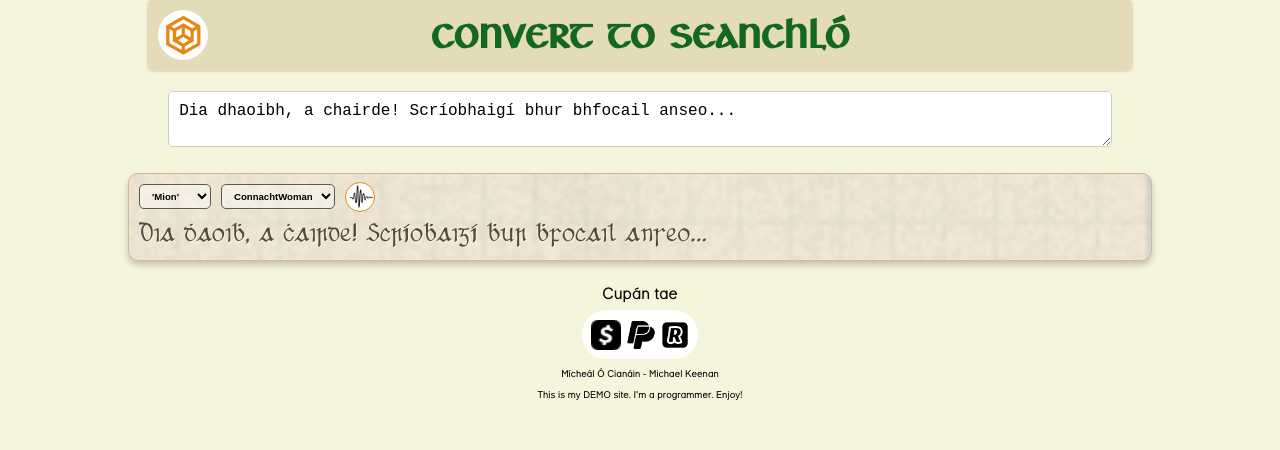
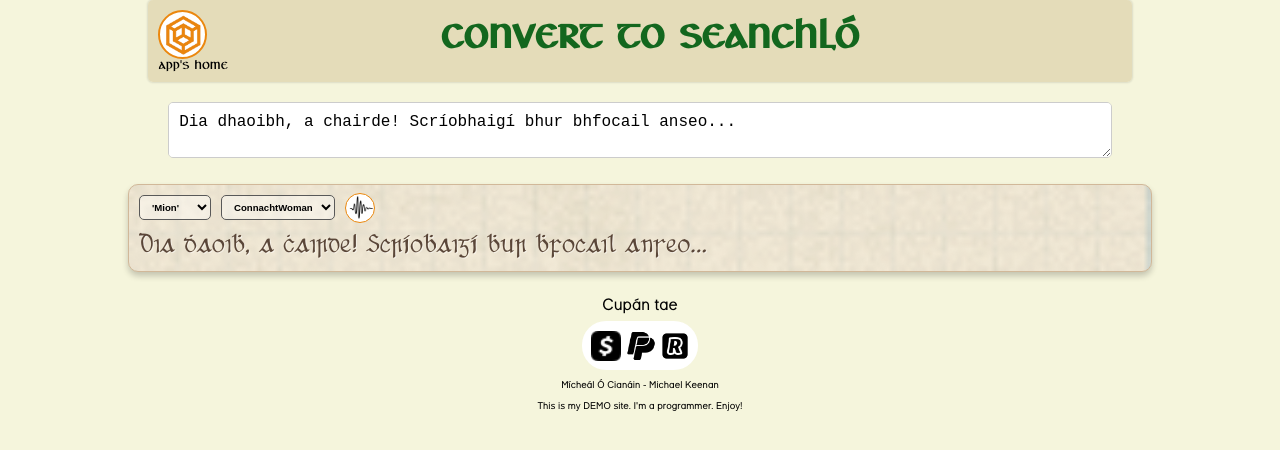
Before and after one commit to mkeenan-kdb/seanchlo, a plain HTML site: page index.html in a window 1280 px wide. Drawn offline with Linux system fonts and the light colour scheme.

Commit message:
labelled homepage icon, updated links

```diff
--- a/css/gaelify.css
+++ b/css/gaelify.css
@@ -151,6 +151,36 @@ input[type="search"]::-webkit-search-results-decoration {
   color: #13671e;
 }
 
+.icon-link {
+  display: inline-block;         /* Use flexbox to align items inline */
+     /* Vertically center the items */
+  float: inline-start;
+  font-size: 0.8rem;
+}
+
+.mick-icon {
+  background-color: white;
+  display: block;
+  padding: 2px;
+  float: left;
+  border-radius: 50%;
+  border: 2px solid #eb870e;
+      /* Add space between the icon and the text */
+}
+
+.mick-icon span {
+  background: url(../img/mickicon.png);
+  width: 40px;
+  height: 40px;
+  background-size: contain;
+  display: block;
+  margin-left: 1px;
+  margin-top: 1px;
+}
+
+.mick-icon:hover {
+  cursor: pointer;
+}
 
 .buy-me {
   background-color: white;
@@ -159,29 +189,6 @@ input[type="search"]::-webkit-search-results-decoration {
   width: fit-content;
   padding: 0px 8px 3px 9px;
   margin: 0 auto;
-}
-
-.mick-icon{
-  background-color:white;
-  display: inline-block;
-  border-radius: 50%;
-  width: 50px;
-  height: 50px;
-  float: left;
-  position: relative;
-}
-
-.mick-icon span {
-    background: url(../img/mickicon.png);
-    width: 40px;
-    height: 40px;
-    background-size: contain;
-    display: inline-block;
-    margin-top: 5px;
-}
-
-.mick-icon:hover {
-  cursor: pointer;
 }
 
 #cashApp {
--- a/index.html
+++ b/index.html
@@ -53,8 +53,11 @@
   </div>
   <div class="main-container">
     <div class="web-title">
-      <div class="mick-icon" onClick="window.open('https://www.youtube.com/@UncleMick','_newtab');">
-        <span></span>
+      <div class="icon-link">
+        <div class="mick-icon" onClick="window.open('https://mkeenan-kdb.github.io/IrishApps/','_newtab');">
+          <span></span>
+        </div>
+        <p>App's Home</p>
       </div>
       <h2>Convert to seanchló</h2>
     </div>
```
